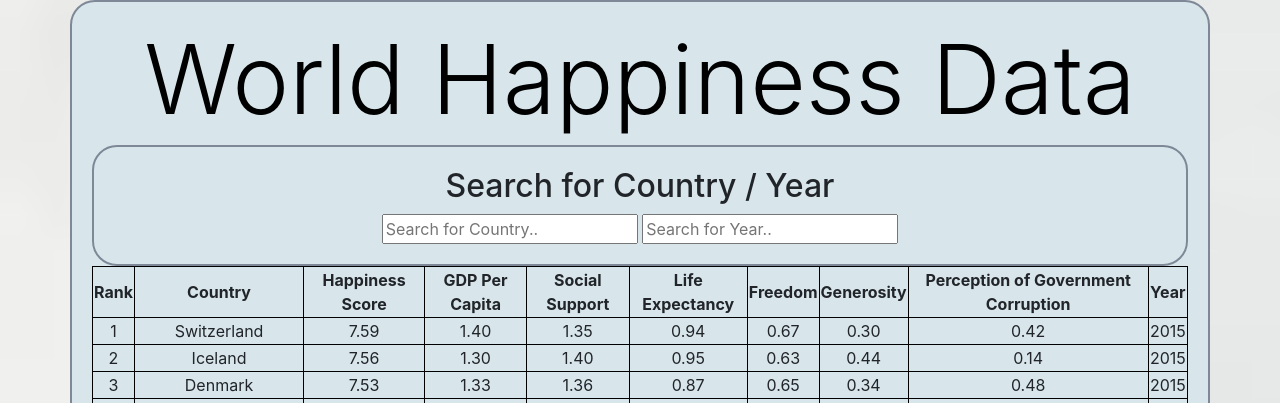
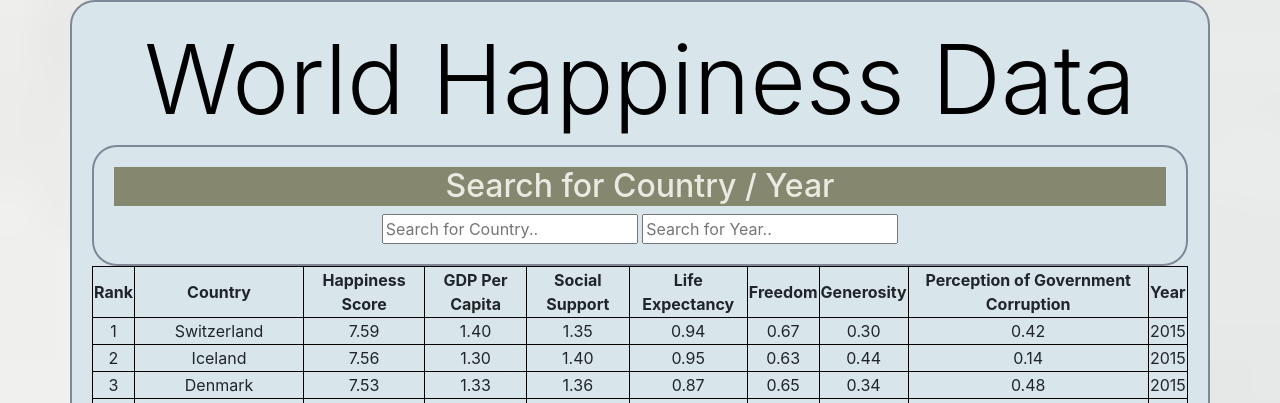
Before and after one commit to collinmpage/World-Happiness-Project, a Flask app: page /data in a window 1280 px wide. Shown: the part 58-461 px from the top of the page. Run offline with Flask 2, Linux system fonts and the light colour scheme; data comes from the database, SQL or seed files in the repository; some libraries are stand-ins or nearby versions.

Commit message:
Update styles.css

```diff
--- a/static/css/styles.css
+++ b/static/css/styles.css
@@ -48,3 +48,9 @@ img {
 table, th, td {
     border: 1px solid black;
 }
+
+h2 {
+    background-color: rgb(133,135,110);
+    border-color: white;
+    color: rgb(235,233,225);
+}
```
